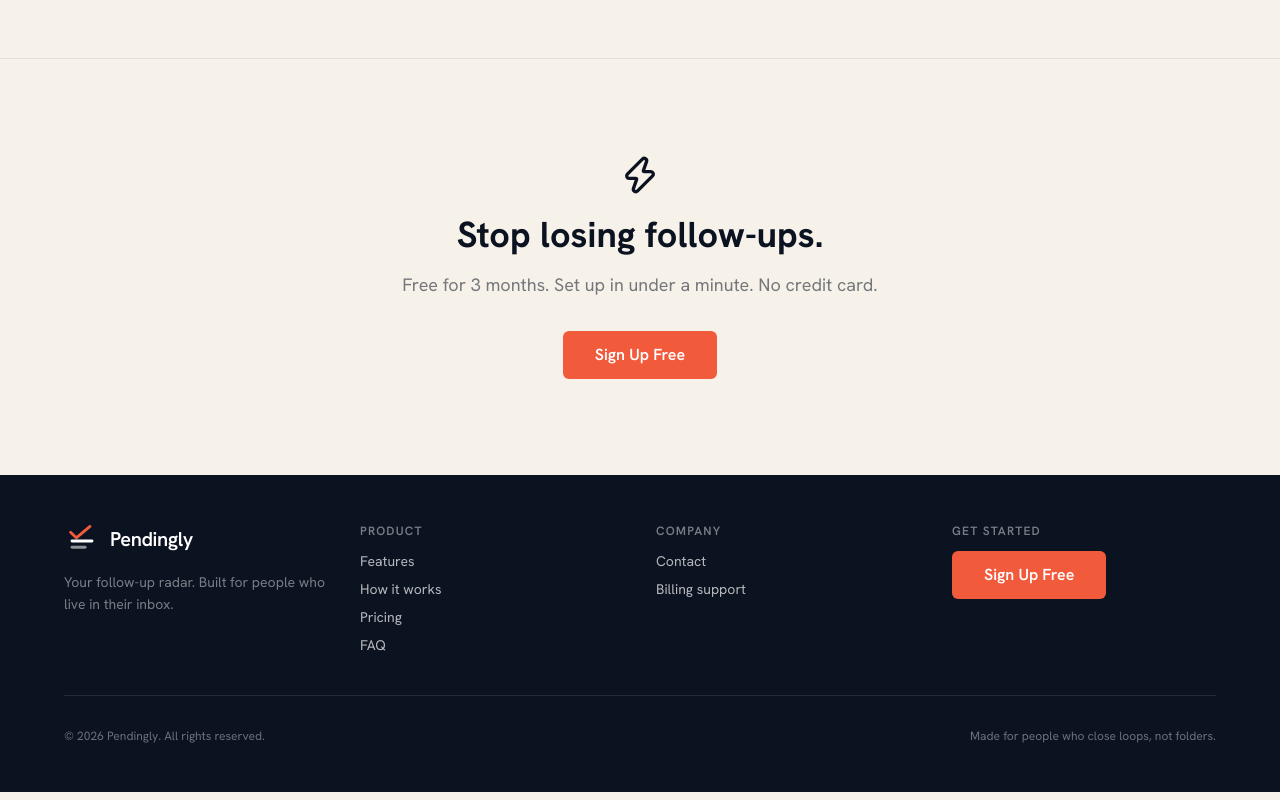
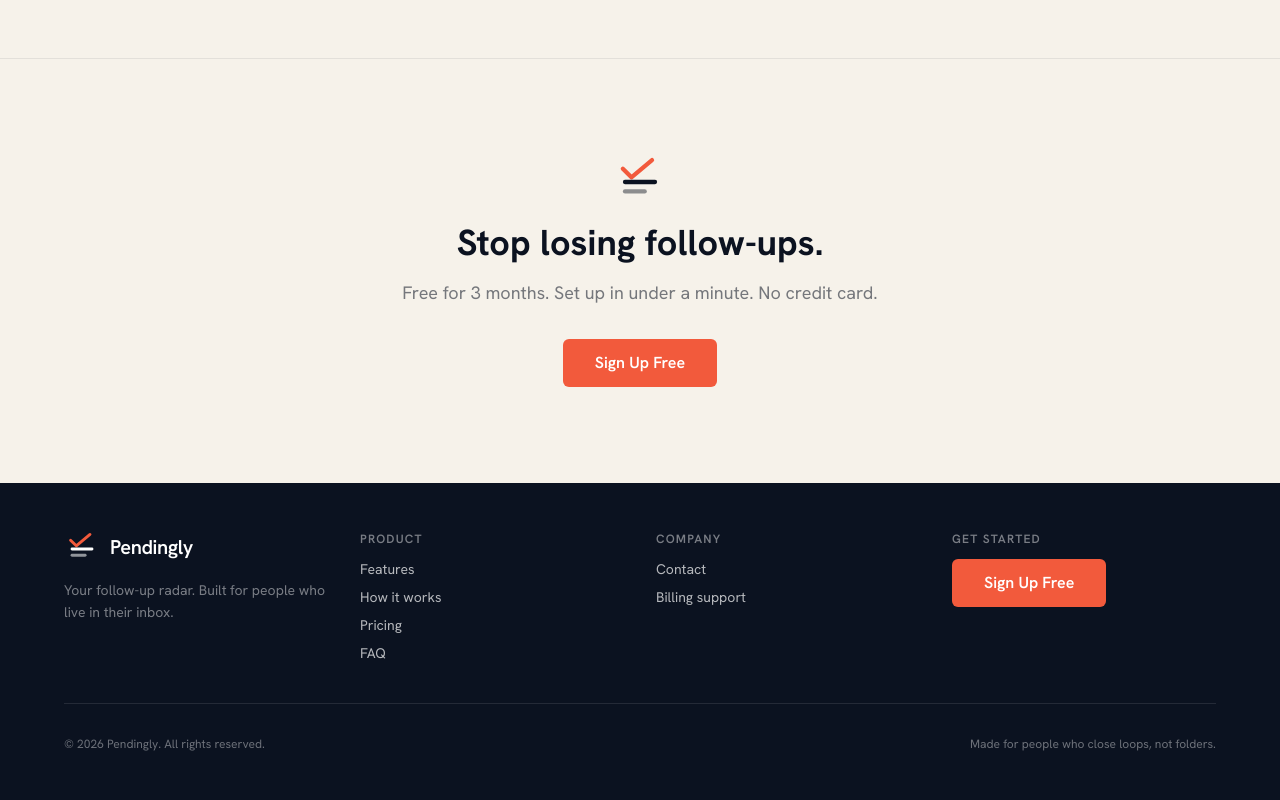
Before and after one commit to anindya810-git/FollowupOS, a Next.js app: page / in a window 1280 px wide. Shown: the part 4834-5634 px from the top of the page. Built offline with nearby package versions, Linux system fonts and the light colour scheme; no server answers.

Commit message:
Replace Zap icon in final CTA section with Pendingly LogoMark
https://claude.ai/code/session_01YTxLiNQgsQKbhi96hXYtf8

```diff
--- a/src/app/page.tsx
+++ b/src/app/page.tsx
@@ -5,7 +5,7 @@ import { SignInButton } from '@/components/auth/SignInButton'
 import { LogoMark } from '@/components/ui/Logo'
 import {
   Inbox, Sparkles, Clock, MessageSquare, Calendar, Bell, Shield,
-  ArrowRight, Check, Star, Gift, Zap, Users, BarChart3, Mail,
+  ArrowRight, Check, Star, Gift, Users, BarChart3, Mail,
 } from 'lucide-react'
 
 export default async function HomePage() {
@@ -352,7 +352,7 @@ export default async function HomePage() {
       {/* Final CTA */}
       <section className="px-6 py-24 bg-paper border-t border-[rgb(11_18_32/8%)]">
         <div className="max-w-2xl mx-auto text-center">
-          <Zap className="h-10 w-10 text-ink mx-auto mb-5" />
+          <LogoMark className="h-12 w-14 mx-auto mb-5" />
           <h2 className="text-3xl md:text-4xl font-bold text-ink mb-4">
             Stop losing follow-ups.
           </h2>
```
